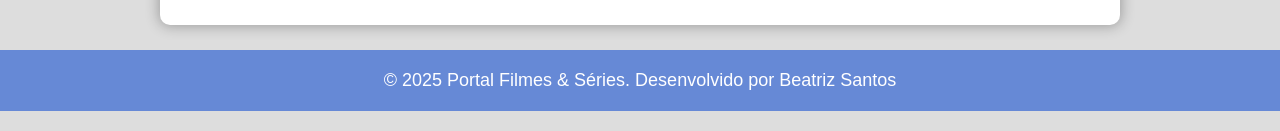
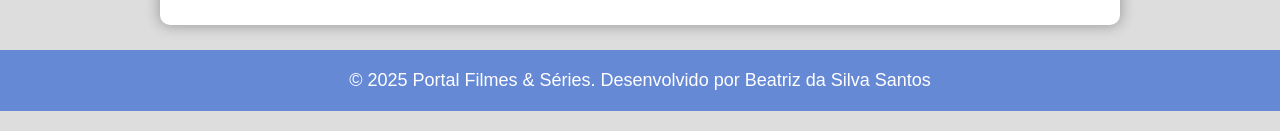
Before and after one commit to ha-bibiSs3107/Filmes-e-Series, a plain HTML site: page pagina-filmes.html in a window 1280 px wide. Shown: the part 666-797 px from the top of the page. Drawn offline with Linux system fonts and the light colour scheme.

Commit message:
Mudança nome footer

```diff
--- a/pagina-filmes.html
+++ b/pagina-filmes.html
@@ -44,7 +44,7 @@
     </main>
 
      <footer>
-        <p>&copy; 2025 Portal Filmes & Séries. Desenvolvido por Beatriz Santos</p>
+        <p>&copy; 2025 Portal Filmes & Séries. Desenvolvido por Beatriz da Silva Santos</p>
     </footer>
     </body>
 
```
